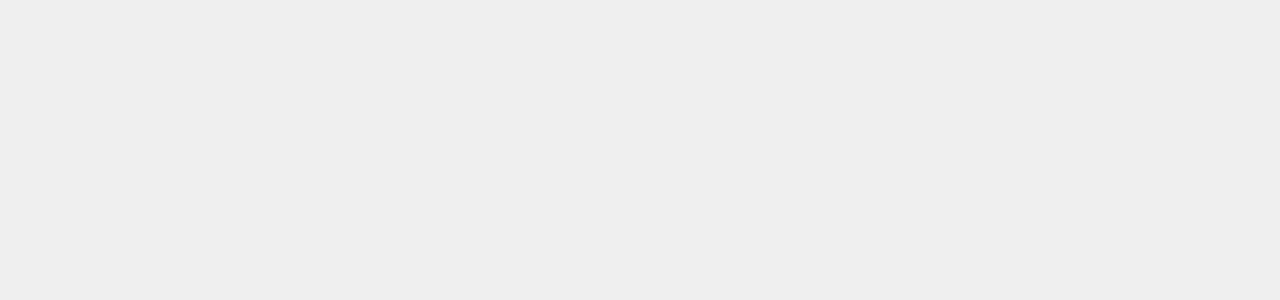
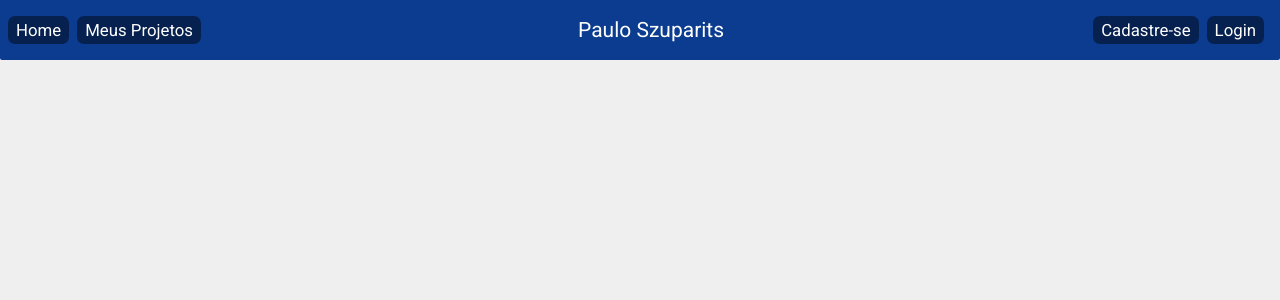
Before and after one commit to pauloszuparits/Portfolio-front-end-REACT, a React (Create React App) app: page /login in a window 1280 px wide. Shown: the top 300 px of the page. Built offline with nearby package versions, Linux system fonts and the light colour scheme.

Commit message:
was added firebase conection and page login and 'cadastro'

```diff
--- a/package.json
+++ b/package.json
@@ -6,6 +6,7 @@
     "@testing-library/jest-dom": "^5.16.2",
     "@testing-library/react": "^12.1.4",
     "@testing-library/user-event": "^13.5.0",
+    "firebase": "^8.8.1",
     "react": "^17.0.2",
     "react-copy-to-clipboard": "^5.0.4",
     "react-dom": "^17.0.2",
--- a/src/components/Header/header.css
+++ b/src/components/Header/header.css
@@ -31,3 +31,8 @@
     background-color: transparent;
     border: none;
 }
+
+.menu-hotdog{
+    width: 100%;
+    height: 100%;
+}
--- a/src/components/Header/index.js
+++ b/src/components/Header/index.js
@@ -1,7 +1,14 @@
 import { Link } from "react-router-dom"
 import './header.css'
 import {AiOutlineMenu} from 'react-icons/ai'
+import { useState } from "react"
 export default function Header(){
+    const [sideBar, setSideBar] = useState(false);
+
+    function handleChange(){
+        setSideBar(!sideBar);
+    }
+
     return(
         <div>
             <div className="cabecalho">
@@ -10,15 +17,16 @@ export default function Header(){
                     <Link to="/projetos">Meus Projetos</Link>
                 </div>
                 <div className="hotdog">
-                    <button>
+                    <button onClick={handleChange}>
                         <AiOutlineMenu size={25} color={'#fff'}/>
                     </button>
                 </div>
                 <div>
                     <h2 id="logo-principal">Paulo Szuparits</h2>
                 </div>
-                <div>
-                    <input type="search" />
+                <div className="botoes-cabecalho">
+                    <Link to="/cadastro">Cadastre-se</Link>
+                    <Link to="/login">Login</Link>
                 </div>
             </div>
         </div>
--- /dev/null
+++ b/src/pages/Cadastro/index.js
@@ -0,0 +1,9 @@
+import Header from "../../components/Header"
+
+export default function Cadastro(){
+    return(
+        <div>
+            <Header/>
+        </div>
+    )
+}
--- /dev/null
+++ b/src/pages/Login/index.js
@@ -0,0 +1,9 @@
+import Header from "../../components/Header"
+
+export default function Login(){
+    return(
+        <div>
+            <Header/>
+        </div>
+    )
+}
--- a/src/routes/routes.js
+++ b/src/routes/routes.js
@@ -11,6 +11,8 @@ import JogoVelha from "../pages/JogoVelha";
 import BlackJack from "../pages/BlackJack";
 import Craps from "../pages/Craps";
 import ChatBot from "../pages/ChatBot";
+import Cadastro from "../pages/Cadastro";
+import Login from "../pages/Login";
 export default function Routes(){
     return(
         <Switch>
@@ -25,6 +27,8 @@ export default function Routes(){
             <Route exact path="/projetos/blackjack" component={BlackJack}/>
             <Route exact path="/projetos/craps" component={Craps}/>
             <Route exact path="/projetos/chatbot" component={ChatBot}/>
+            <Route exact path="/cadastro" component={Cadastro}/>
+            <Route exact path="/login" component={Login}/>
 
 
         </Switch>
```
Also changed, not shown: src/services/firebaseConection.js (added, +19 -0 lines), 1 other file (tests, documents, lock files or other folders).
